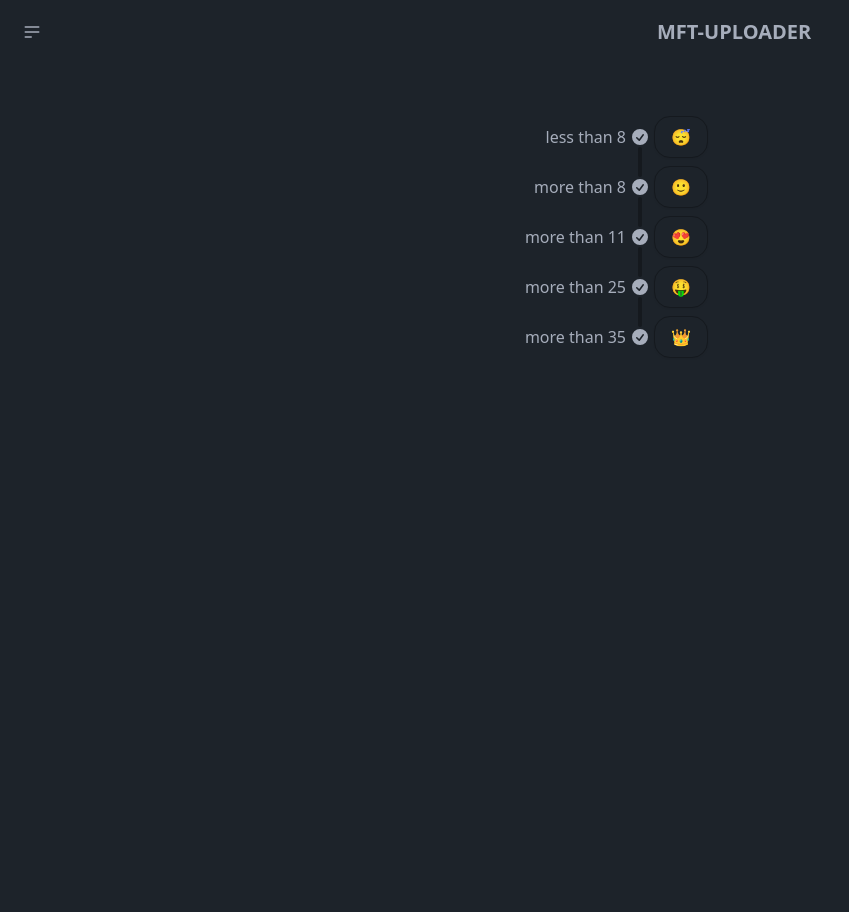
After one commit to identity-lo/uploader, a Flask app: page /ranks in a window 1280 px wide. The commit adds this page. Shown: the whole page, without its empty margins (0-849 px from the left). Run offline with Flask 3, Linux system fonts and the light colour scheme; a user stored in the database is signed in; some libraries are stand-ins or nearby versions.

Commit message:
add rank with js

```diff
--- a/webapp/static/dashboard.css
+++ b/webapp/static/dashboard.css
@@ -0,0 +1,5 @@
+.stats{
+    border-radius: 0px;
+    width: 100%;
+    background: #2c353f;
+}
--- a/webapp/static/script.js
+++ b/webapp/static/script.js
@@ -1,7 +1,9 @@
 let get_password = document.getElementById("password");
 let get_conpassword = document.getElementById("conpassword");
-let get_conpassword_func = document.getElementById("conpassword")
-let get_nav = document.getElementsByClassName("navbar")
+let get_conpassword_func = document.getElementById("conpassword");
+let get_nav = document.getElementsByClassName("navbar");
+let statebar = document.getElementById("statusc");
+let file_count = document.getElementById("val");
 
 if (get_password){
     get_password.addEventListener("blur" , function(e){
@@ -32,3 +34,22 @@
         }
     });
 }
+
+if (statebar){
+
+    if (file_count.innerHTML < 8){
+        statebar.innerHTML = "😴"
+    }
+    if (file_count.innerHTML >= 8){
+        statebar.innerHTML = "🙂"
+    }
+    if (file_count.innerHTML >= 11){
+        statebar.innerHTML = "😍"
+    }
+    if (file_count.innerHTML >= 25){
+        statebar.innerHTML = "🤑"
+    }
+    if (file_count.innerHTML >= 35){
+        statebar.innerHTML = "👑"
+    }
+}
--- a/webapp/templates/login.html
+++ b/webapp/templates/login.html
@@ -14,8 +14,8 @@
 
 <div class="master">
 <form action="" method="post">
-    <input type="text" name="username" id="username" class="input input-bordered w-full max-w-xs" placeholder="username"><br>
-    <input type="password" name="password" id="password" class="input input-bordered w-full max-w-xs" placeholder="password"><br>
+    <input type="text" name="username" id="username" class="input input-bordered w-full max-w-xs" placeholder="username"><br><br>
+    <input type="password" name="password" id="password" class="input input-bordered w-full max-w-xs" placeholder="password"><br><br>
     <button type="submit" class="btn">Login</button>
     <br><br>
     <a class="link link-info" href="{{url_for('auth.registerPage')}}">if you have not an account , click me !</a>
--- /dev/null
+++ b/webapp/templates/ranks.html
@@ -0,0 +1,97 @@
+{% extends 'base.html' %}
+
+{% block title %}Ranks{% endblock title %}
+
+{% block content %}<br><br>
+<ul class="timeline timeline-vertical h-[100%]	">
+    <li>
+      <div class="timeline-start">less than 8</div>
+      <div class="timeline-middle">
+        <svg
+          xmlns="http://www.w3.org/2000/svg"
+          viewBox="0 0 20 20"
+          fill="currentColor"
+          class="h-5 w-5">
+          <path
+            fill-rule="evenodd"
+            d="M10 18a8 8 0 100-16 8 8 0 000 16zm3.857-9.809a.75.75 0 00-1.214-.882l-3.483 4.79-1.88-1.88a.75.75 0 10-1.06 1.061l2.5 2.5a.75.75 0 001.137-.089l4-5.5z"
+            clip-rule="evenodd" />
+        </svg>
+      </div>
+      <div class="timeline-end timeline-box">😴</div>
+      <hr />
+    </li>
+    <li>
+      <hr />
+      <div class="timeline-start">more than 8</div>
+      <div class="timeline-middle">
+        <svg
+          xmlns="http://www.w3.org/2000/svg"
+          viewBox="0 0 20 20"
+          fill="currentColor"
+          class="h-5 w-5">
+          <path
+            fill-rule="evenodd"
+            d="M10 18a8 8 0 100-16 8 8 0 000 16zm3.857-9.809a.75.75 0 00-1.214-.882l-3.483 4.79-1.88-1.88a.75.75 0 10-1.06 1.061l2.5 2.5a.75.75 0 001.137-.089l4-5.5z"
+            clip-rule="evenodd" />
+        </svg>
+      </div>
+      <div class="timeline-end timeline-box">🙂</div>
+      <hr />
+    </li>
+    <li>
+      <hr />
+      <div class="timeline-start">more than 11</div>
+      <div class="timeline-middle">
+        <svg
+          xmlns="http://www.w3.org/2000/svg"
+          viewBox="0 0 20 20"
+          fill="currentColor"
+          class="h-5 w-5">
+          <path
+            fill-rule="evenodd"
+            d="M10 18a8 8 0 100-16 8 8 0 000 16zm3.857-9.809a.75.75 0 00-1.214-.882l-3.483 4.79-1.88-1.88a.75.75 0 10-1.06 1.061l2.5 2.5a.75.75 0 001.137-.089l4-5.5z"
+            clip-rule="evenodd" />
+        </svg>
+      </div>
+      <div class="timeline-end timeline-box">😍</div>
+      <hr />
+    </li>
+    <li>
+      <hr />
+      <div class="timeline-start">more than 25</div>
+      <div class="timeline-middle">
+        <svg
+          xmlns="http://www.w3.org/2000/svg"
+          viewBox="0 0 20 20"
+          fill="currentColor"
+          class="h-5 w-5">
+          <path
+            fill-rule="evenodd"
+            d="M10 18a8 8 0 100-16 8 8 0 000 16zm3.857-9.809a.75.75 0 00-1.214-.882l-3.483 4.79-1.88-1.88a.75.75 0 10-1.06 1.061l2.5 2.5a.75.75 0 001.137-.089l4-5.5z"
+            clip-rule="evenodd" />
+        </svg>
+      </div>
+      <div class="timeline-end timeline-box">🤑</div>
+      <hr />
+    </li>
+    <li>
+      <hr />
+      <div class="timeline-start">more than 35</div>
+      <div class="timeline-middle">
+        <svg
+          xmlns="http://www.w3.org/2000/svg"
+          viewBox="0 0 20 20"
+          fill="currentColor"
+          class="h-5 w-5">
+          <path
+            fill-rule="evenodd"
+            d="M10 18a8 8 0 100-16 8 8 0 000 16zm3.857-9.809a.75.75 0 00-1.214-.882l-3.483 4.79-1.88-1.88a.75.75 0 10-1.06 1.061l2.5 2.5a.75.75 0 001.137-.089l4-5.5z"
+            clip-rule="evenodd" />
+        </svg>
+      </div>
+      <div class="timeline-end timeline-box">👑</div>
+    </li>
+  </ul>
+
+{% endblock content %}
--- a/webapp/view.py
+++ b/webapp/view.py
@@ -28,19 +28,16 @@
 
 @view_app.route("/dashboard")
 def dashboard():
-    global ad
-    ad = None
+    count_item = len(file.select().where(file.user == session.get("username")))
     if session.get("username") == "amir_root":
         session["admin_val"] = "True"
 
     if not session.get("username"):
         return redirect(url_for("auth.loginPage"))
 
-    if session.get("admin_val"):
-        ad = True
     get_db__file = file.select().where(file.user == session.get("username"))
 
-    return render_template("dashboard.html" , files=get_db__file , ad=ad)
+    return render_template("dashboard.html" , files=get_db__file , c=count_item)
 
 @view_app.route("/uploader" , methods=["GET" , "POST"])
 def uploader():
@@ -76,3 +73,9 @@
         if get_r.path in files:
             os.remove(f"webapp/lfiles/{get_r.path}")
     return redirect("/dashboard")
+
+@view_app.route("/ranks")
+def rank():
+    if not session.get("username"):
+        return redirect(url_for("view.index"))
+    return render_template("ranks.html")
```
Also changed, not shown: webapp/static/login.css (+7 -0 lines), webapp/templates/dashboard.html (+24 -1 lines), mydb.db.
